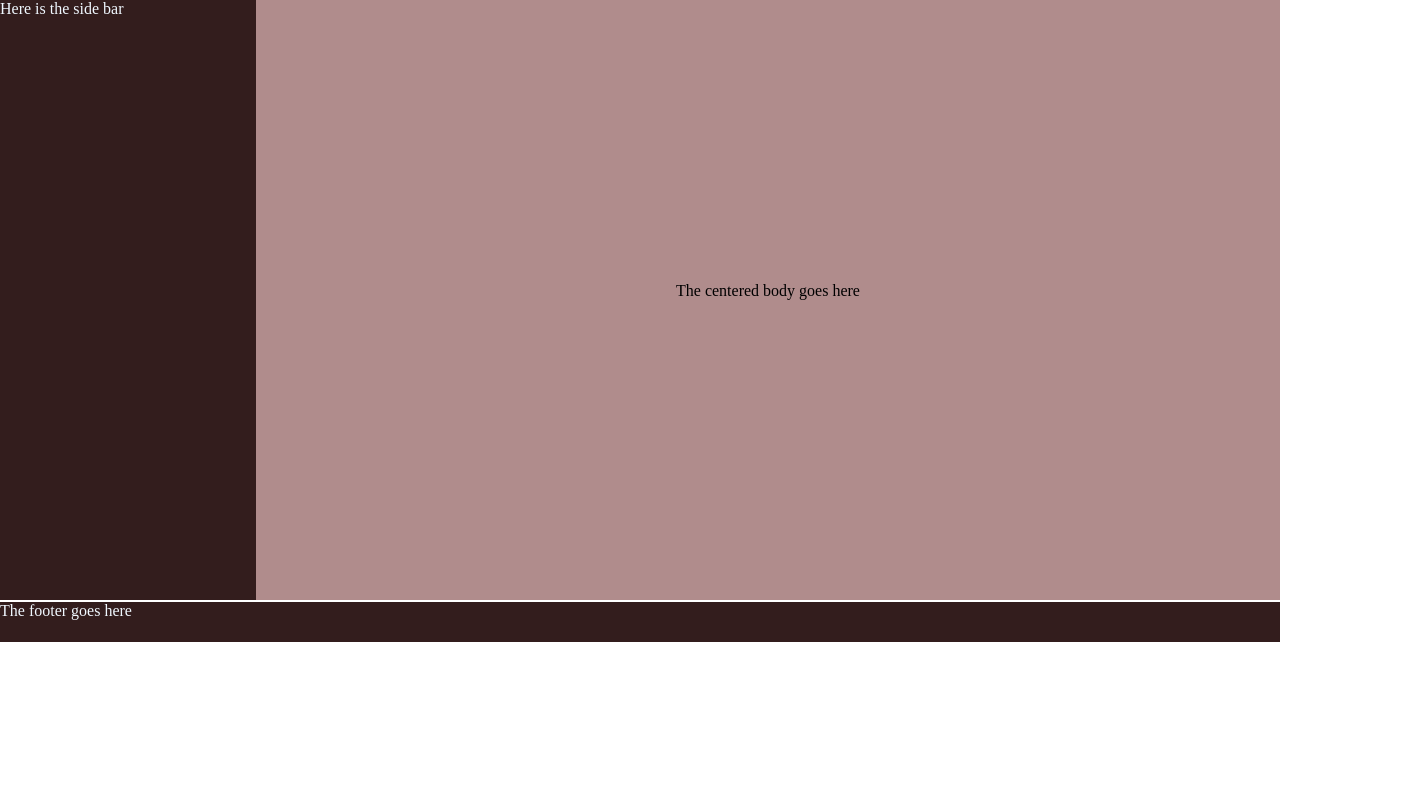
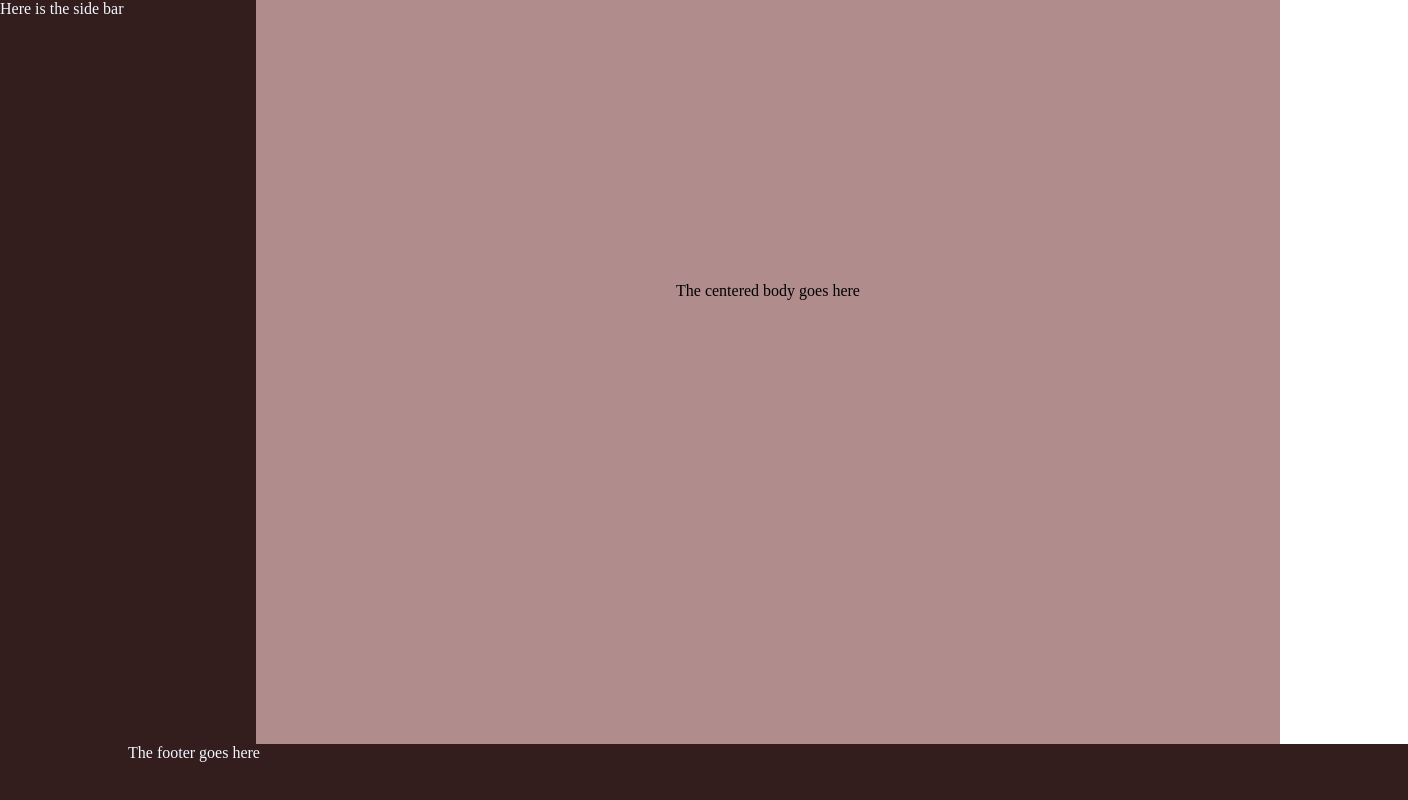
Before and after one commit to Blessing-Lartey/Div, a plain HTML site: page page.html in a window 1280 px wide. Shown: the whole page, 1408 px wide, since content can reach past the window. Drawn offline with Linux system fonts and the light colour scheme.

Commit message:
changed px to percent

```diff
--- a/page.css
+++ b/page.css
@@ -2,9 +2,10 @@
     margin: 0%;
 }
 
-body{
+html, body{
     display: flex;
-    height: 600px;
+    height: 100%;
+    width: 100%;
 }
 
 .side-bar{
@@ -21,10 +22,11 @@ body{
 }
 
 footer{
-    margin-top: 47%;
+    bottom: 0%;
     background: rgb(51, 29, 29);
-    height: 40px;
+    height: 7%;
     width: 100%;
     position: absolute;
     color: aliceblue;
+    padding-left: 10%;
 }
--- a/page.html
+++ b/page.html
@@ -15,6 +15,6 @@
         The centered body goes here
 
     </div>
+    <footer>The footer goes here</footer>
 </body>
-<footer>The footer goes here</footer>
 </html>
```
